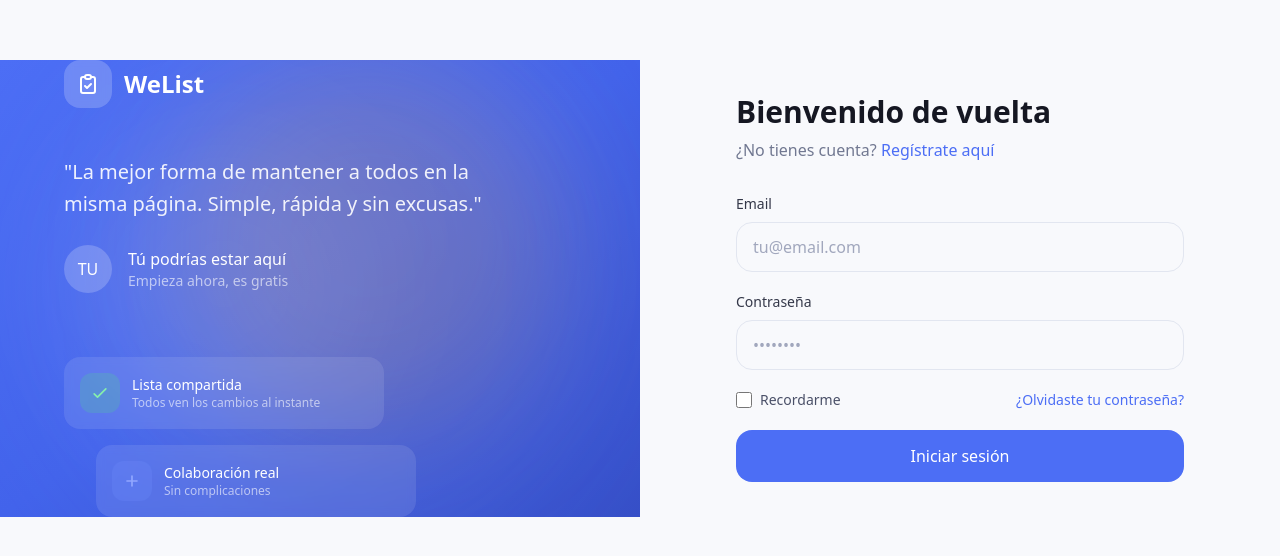
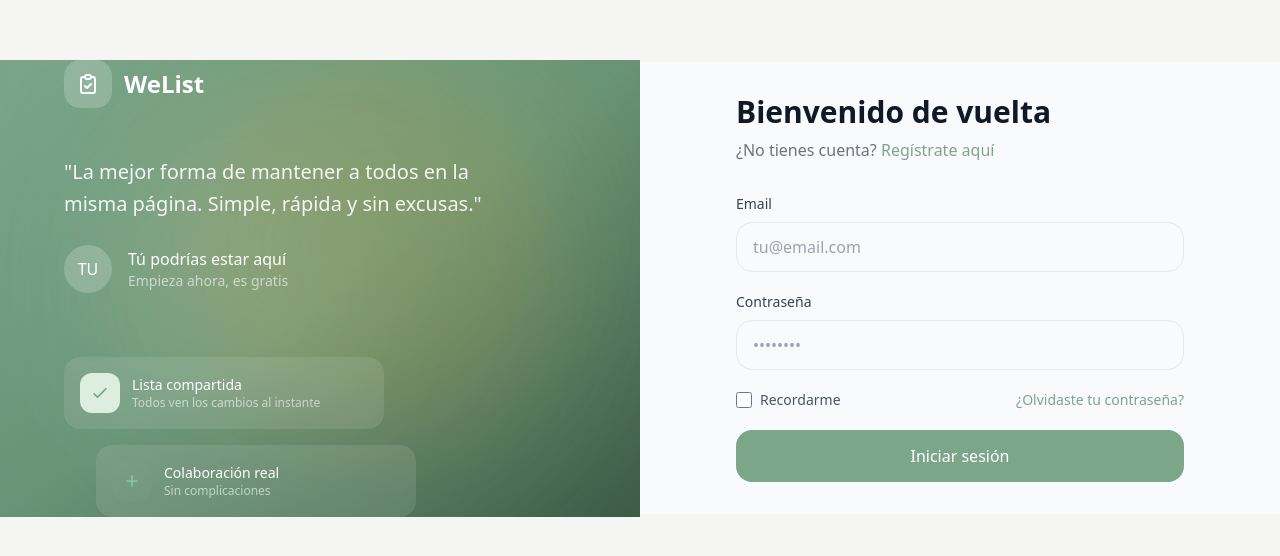
Before and after one commit to djpino82/WeList, a React (Vite) app in the folder client/: page /login in a window 1280 px wide. Shown: the part 112-668 px from the top of the page. Built offline with nearby package versions, Linux system fonts and the light colour scheme; no server answers; a web font is replaced by a local one.

Commit message:
feat: actualizar paleta de colores a tonos verdes y dorados, reemplazando azul como color principal

```diff
--- a/client/src/index.css
+++ b/client/src/index.css
@@ -12,13 +12,13 @@
 
   body {
     font-family: 'General Sans', system-ui, -apple-system, sans-serif;
-    background-color: #f8f9fc;
-    color: #343849;
+    background-color: #f5f5f4;
+    color: #2f3437;
   }
 
   ::selection {
-    background-color: rgba(92, 124, 250, 0.2);
-    color: #364fc7;
+    background-color: rgba(123, 166, 138, 0.2);
+    color: #3d5a46;
   }
 }
 
@@ -36,14 +36,14 @@
   }
 
   .gradient-text {
-    background: linear-gradient(135deg, #4c6ef5 0%, #748ffc 50%, #ffa726 100%);
+    background: linear-gradient(135deg, #7ba68a 0%, #8ec49e 50%, #e9a83a 100%);
     -webkit-background-clip: text;
     -webkit-text-fill-color: transparent;
     background-clip: text;
   }
 
   .gradient-text-brand {
-    background: linear-gradient(135deg, #4c6ef5 0%, #5c7cfa 100%);
+    background: linear-gradient(135deg, #7ba68a 0%, #689476 100%);
     -webkit-background-clip: text;
     -webkit-text-fill-color: transparent;
     background-clip: text;
@@ -138,12 +138,12 @@
 }
 
 ::-webkit-scrollbar-thumb {
-  background: #d1d5e4;
+  background: #d6d3d1;
   border-radius: 999px;
 }
 
 ::-webkit-scrollbar-thumb:hover {
-  background: #a1a7bd;
+  background: #a8a29e;
 }
 
 /* Smooth scroll */
--- a/client/src/pages/DashboardPage.jsx
+++ b/client/src/pages/DashboardPage.jsx
@@ -277,7 +277,7 @@ export default function DashboardPage() {
                       <div className="flex gap-1">
                         <button
                           onClick={() => iniciarEdicion(lista)}
-                          className="w-8 h-8 rounded-xl bg-surface-100 flex items-center justify-center text-surface-400 hover:bg-blue-50 hover:text-blue-500 active:bg-blue-100 transition-colors"
+                           className="w-8 h-8 rounded-xl bg-surface-100 flex items-center justify-center text-surface-400 hover:bg-brand-50 hover:text-brand-600 active:bg-brand-100 transition-colors"
                           title="Editar lista"
                         >
                           <svg className="w-4 h-4" fill="none" viewBox="0 0 24 24" stroke="currentColor">
--- a/client/src/pages/LandingPage.jsx
+++ b/client/src/pages/LandingPage.jsx
@@ -260,9 +260,9 @@ export default function LandingPage() {
 
             {/* Feature 3 */}
             <div className="card group">
-              <div className="w-14 h-14 bg-green-100 rounded-2xl flex items-center justify-center mb-5 group-hover:bg-green-200 transition-colors">
+              <div className="w-14 h-14 bg-brand-100 rounded-2xl flex items-center justify-center mb-5 group-hover:bg-brand-200 transition-colors">
                 <svg
-                  className="w-7 h-7 text-green-600"
+                  className="w-7 h-7 text-brand-600"
                   fill="none"
                   viewBox="0 0 24 24"
                   stroke="currentColor"
--- a/client/src/pages/ListDetailPage.jsx
+++ b/client/src/pages/ListDetailPage.jsx
@@ -122,7 +122,7 @@ function SortableElemento({
           <div className="flex gap-1 flex-shrink-0">
             <button
               onClick={(e) => { e.stopPropagation(); iniciarEdicionItem(elemento); }}
-              className="w-8 h-8 rounded-xl flex items-center justify-center text-surface-300 hover:bg-blue-50 hover:text-blue-500 active:bg-blue-100 transition-colors"
+              className="w-8 h-8 rounded-xl flex items-center justify-center text-surface-300 hover:bg-brand-50 hover:text-brand-600 active:bg-brand-100 transition-colors"
               title="Editar"
             >
               <svg className="w-4 h-4" fill="none" viewBox="0 0 24 24" stroke="currentColor">
@@ -353,7 +353,7 @@ export default function ListDetailPage() {
 
   const colaboradores = lista?.colaboradores?.filter((c) => c.usuario.id !== usuario?.id) || [];
 
-  const COLORS = ['bg-brand-500', 'bg-emerald-500', 'bg-violet-500', 'bg-amber-500', 'bg-rose-500', 'bg-cyan-500'];
+  const COLORS = ['bg-brand-500', 'bg-accent-400', 'bg-success-500', 'bg-brand-700', 'bg-accent-600', 'bg-brand-300'];
   function getAvatarColor(nombre) {
     let hash = 0;
     for (let i = 0; i < nombre.length; i++) hash = nombre.charCodeAt(i) + ((hash << 5) - hash);
--- a/client/src/pages/LoginPage.jsx
+++ b/client/src/pages/LoginPage.jsx
@@ -65,8 +65,8 @@ export default function LoginPage() {
           <div className="mt-16 space-y-4">
             <div className="bg-white/10 backdrop-blur-sm rounded-2xl p-4 max-w-xs animate-float">
               <div className="flex items-center gap-3">
-                <div className="w-10 h-10 bg-green-400/20 rounded-xl flex items-center justify-center">
-                  <svg className="w-5 h-5 text-green-300" fill="none" viewBox="0 0 24 24" stroke="currentColor">
+                <div className="w-10 h-10 bg-brand-100 rounded-xl flex items-center justify-center">
+                  <svg className="w-5 h-5 text-brand-400" fill="none" viewBox="0 0 24 24" stroke="currentColor">
                     <path strokeLinecap="round" strokeLinejoin="round" strokeWidth={2} d="M5 13l4 4L19 7" />
                   </svg>
                 </div>
--- a/client/src/pages/RegisterPage.jsx
+++ b/client/src/pages/RegisterPage.jsx
@@ -67,7 +67,7 @@ export default function RegisterPage() {
             ].map((item, i) => (
               <div key={i} className="flex items-center gap-4">
                 <div className="w-10 h-10 bg-white/20 backdrop-blur-sm rounded-xl flex items-center justify-center">
-                  <svg className="w-5 h-5 text-green-300" fill="none" viewBox="0 0 24 24" stroke="currentColor">
+                  <svg className="w-5 h-5 text-brand-400" fill="none" viewBox="0 0 24 24" stroke="currentColor">
                     <path strokeLinecap="round" strokeLinejoin="round" strokeWidth={2} d="M5 13l4 4L19 7" />
                   </svg>
                 </div>
--- a/client/tailwind.config.js
+++ b/client/tailwind.config.js
@@ -12,41 +12,48 @@ export default {
       },
       colors: {
         brand: {
-          50: '#f0f4ff',
-          100: '#dbe4ff',
-          200: '#bac8ff',
-          300: '#91a7ff',
-          400: '#748ffc',
-          500: '#5c7cfa',
-          600: '#4c6ef5',
-          700: '#4263eb',
-          800: '#3b5bdb',
-          900: '#364fc7',
+          50: '#f0f7f2',
+          100: '#dceede',
+          200: '#b8dcc0',
+          300: '#8ec49e',
+          400: '#7ba68a',
+          500: '#7ba68a',
+          600: '#7ba68a',
+          700: '#689476',
+          800: '#557a60',
+          900: '#3d5a46',
         },
         accent: {
-          50: '#fff3e0',
-          100: '#ffe0b2',
-          200: '#ffcc80',
-          300: '#ffb74d',
-          400: '#ffa726',
-          500: '#ff9800',
-          600: '#fb8c00',
-          700: '#f57c00',
-          800: '#ef6c00',
-          900: '#e65100',
+          50: '#fdf8ef',
+          100: '#faecd3',
+          200: '#f5d5a0',
+          300: '#efbc6d',
+          400: '#e9a83a',
+          500: '#d49528',
+          600: '#b87d1f',
+          700: '#97631a',
+          800: '#7a4f17',
+          900: '#5c3b12',
         },
         surface: {
           0: '#ffffff',
-          50: '#f8f9fc',
-          100: '#f1f3f9',
-          200: '#e2e6f0',
-          300: '#d1d5e4',
-          400: '#a1a7bd',
-          500: '#717891',
-          600: '#4a5068',
-          700: '#343849',
-          800: '#232636',
-          900: '#151722',
+          50: '#f9fafb',
+          100: '#f5f5f4',
+          200: '#e5e7eb',
+          300: '#d1d5db',
+          400: '#9ca3af',
+          500: '#6b7280',
+          600: '#4b5563',
+          700: '#374151',
+          800: '#2f3437',
+          900: '#111827',
+        },
+        success: {
+          50: '#f0fdf4',
+          100: '#dcfce7',
+          500: '#5FA777',
+          600: '#4a9465',
+          700: '#3a7d52',
         },
       },
       borderRadius: {
@@ -55,8 +62,8 @@ export default {
         '4xl': '2rem',
       },
       boxShadow: {
-        'glow': '0 0 20px -5px rgba(92, 124, 250, 0.3)',
-        'glow-lg': '0 0 40px -10px rgba(92, 124, 250, 0.4)',
+        'glow': '0 0 20px -5px rgba(123, 166, 138, 0.3)',
+        'glow-lg': '0 0 40px -10px rgba(123, 166, 138, 0.4)',
         'soft': '0 2px 15px -3px rgba(0, 0, 0, 0.07), 0 10px 20px -2px rgba(0, 0, 0, 0.04)',
         'elevated': '0 20px 60px -15px rgba(0, 0, 0, 0.1)',
       },
```
